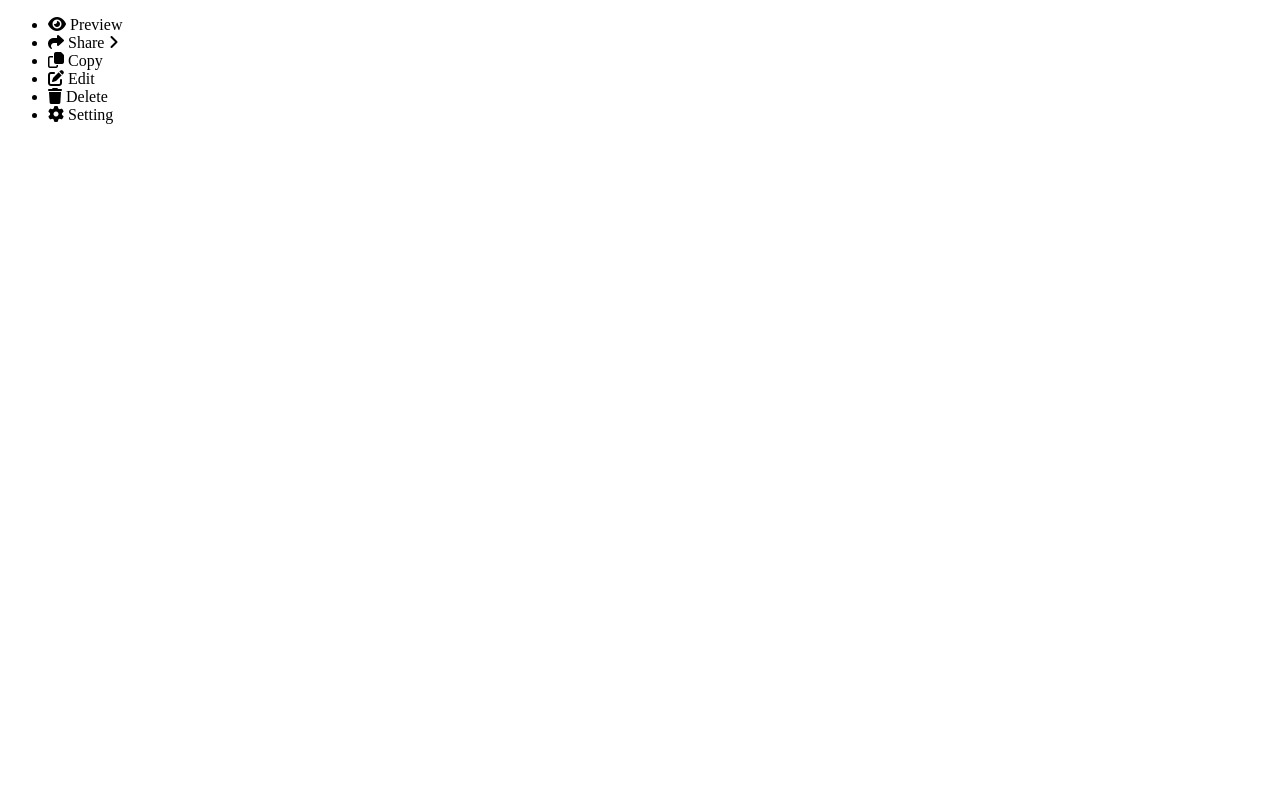
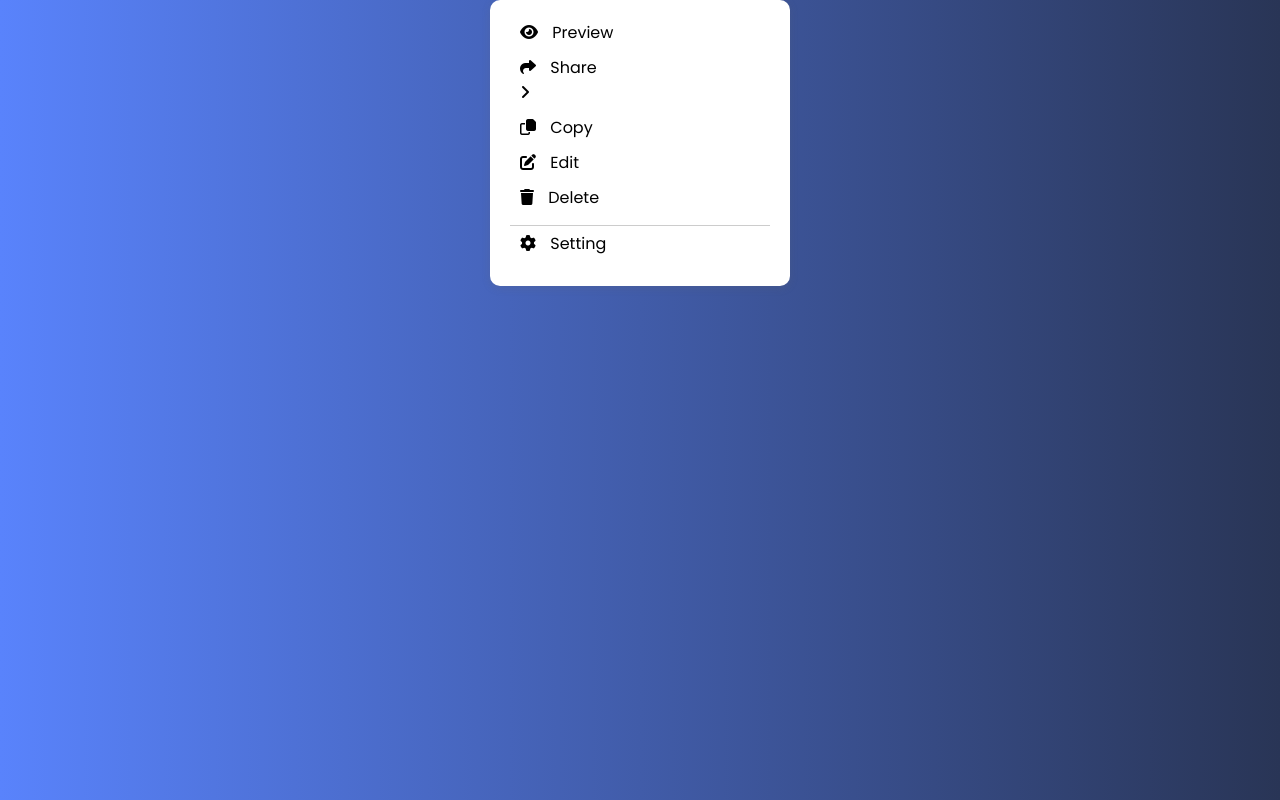
Before and after one commit to Mehrshadmrdi/custom-right-click-menu, a plain HTML site: page index.html in a window 1280 px wide. Drawn offline with Linux system fonts and the light colour scheme; a web font is replaced by a local one.

Commit message:
style.css updated

```diff
--- a/index.html
+++ b/index.html
@@ -19,8 +19,8 @@
                     <div>
                         <i class="fa-solid fa-share"></i>
                         <span>Share</span>
-                        <i class="fa-solid fa-angle-right"></i>
                     </div>
+                    <i class="fa-solid fa-angle-right"></i>
                 </li>
                 <li class="item">
                     <i class="fa-regular fa-copy"></i>
--- a/style.css
+++ b/style.css
@@ -0,0 +1,61 @@
+@import url('https://fonts.googleapis.com/css2?family=Bevan&family=Farro:wght@300&family=Glory:ital,wght@1,800&family=Jost:ital,wght@0,300;0,400;0,500;1,200;1,300;1,400&family=Noto+Sans+Arabic:wght@300&family=Poppins:wght@200;300;400&family=Rowdies:wght@700&family=Vazirmatn:wght@200&family=Yusei+Magic&display=swap');
+
+
+
+*{
+    margin:0;
+    padding:0;
+    box-sizing: border-box;
+    font-family: 'poppins' , sans-serif;
+}
+
+
+body{
+    display: flex;
+    align-items: center;
+    justify-content: center;
+    background-color: rgba(89, 131, 252, 1);
+    background-image: linear-gradient(90deg, rgba(89, 131, 252, 1) 0%, rgba(41, 53, 86, 1) 100%);
+
+}
+
+
+.container{
+    width: 300px;
+    background-color:#fff;
+    border-radius: 10px;
+    padding: 15px 10px;
+    box-shadow: rgba(99, 99, 99, 0.2) 0px 2px 8px 0px;
+
+}
+
+
+.container .menu{
+    list-style-type: none;
+    padding: 0 10px;
+}
+
+
+.menu .item{
+    padding: 5px 10px;
+    cursor: pointer;
+    border-radius: 5px;
+}
+
+
+.menu .item:hover{
+    background-color: #f2f2f2;
+}
+
+
+.menu .item i{
+    padding-right: 10px;
+
+}
+
+
+.menu .setting{
+    border-top: 1px solid #ccc ;
+    margin:10px 0;
+    padding-top: 0px;
+}
```
